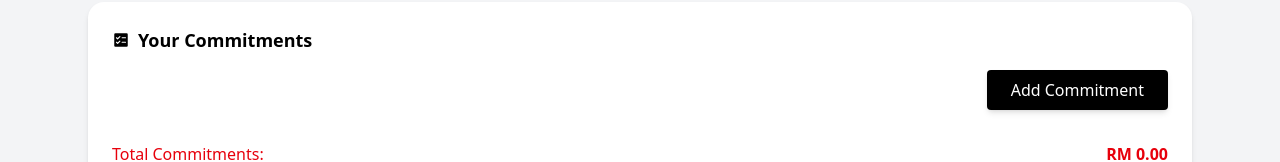
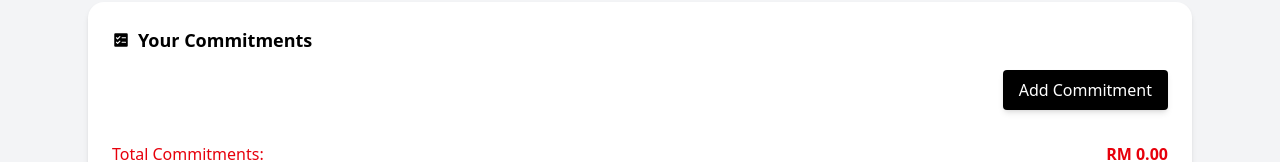
Before and after one commit to arifazfar99/track-my-gaji, a React (Vite) app: page / in a window 1280 px wide. Shown: the part 782-944 px from the top of the page. Built offline with nearby package versions, Linux system fonts and the light colour scheme.

Commit message:
fix button

```diff
--- a/src/components/CommitmentForm.tsx
+++ b/src/components/CommitmentForm.tsx
@@ -65,7 +65,7 @@ const CommitmentForm: React.FC<CommitmentFormProps> = ({
       <div className="flex justify-end">
         <button
           onClick={onAdd}
-          className="bg-black text-white py-2 px-6 rounded shadow-md hover:bg-gray-700 transition-all duration-300 cursor-pointer"
+          className="bg-black text-white py-2 px-4 rounded shadow-md hover:bg-gray-700 transition-all duration-300 cursor-pointer"
         >
           Add Commitment
         </button>
```
